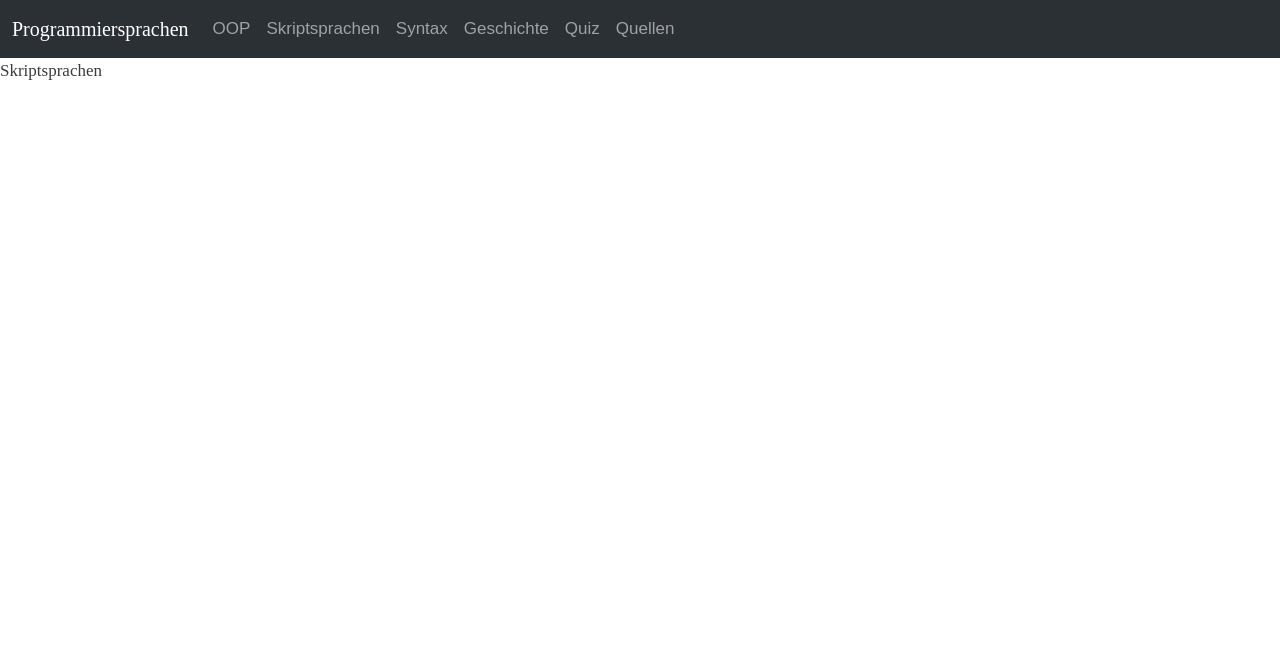
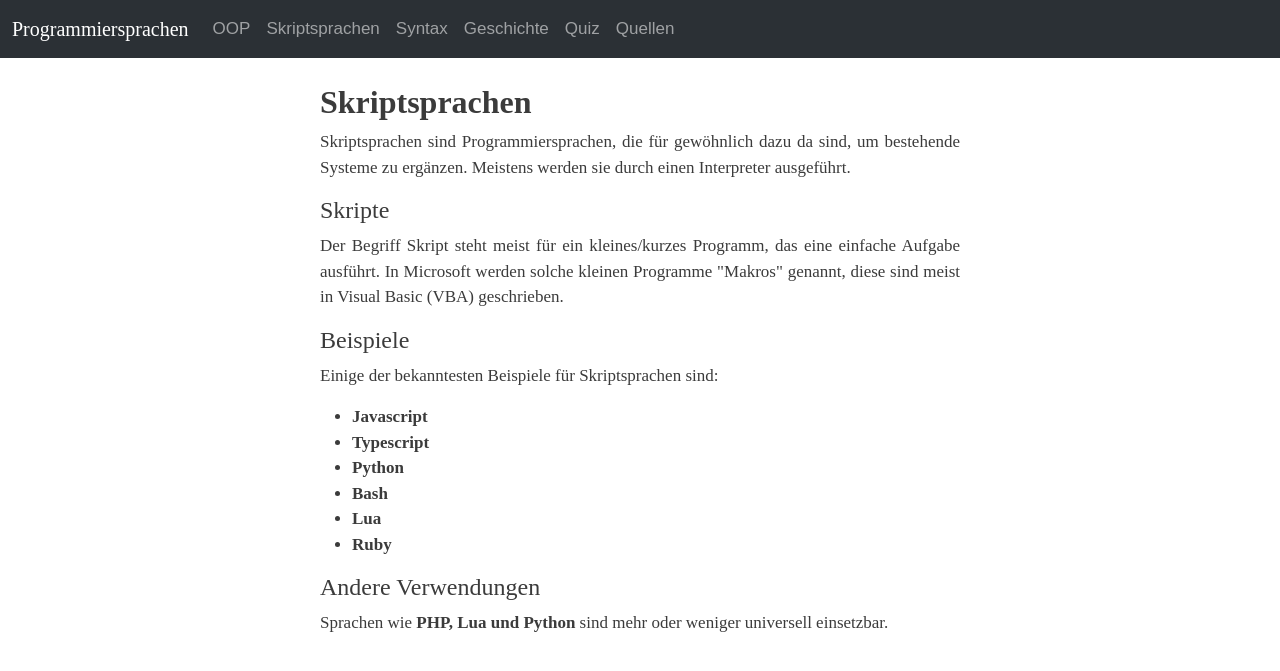
Before and after one commit to Raphi9999/Homepage-schule, a Flask app: page /script in a window 1280 px wide. Shown: the top 671 px of the page. Run offline with Flask 3, Linux system fonts and the light colour scheme.

Commit message:
Geschichte & OOP & Scriptsprachen

```diff
--- a/static/styles.css
+++ b/static/styles.css
@@ -22,16 +22,11 @@ body {
 }
 
 .img-flex {
-    display: flex;
-    width: calc(60% - 2px);
+    margin-left: 25%;
+    margin-right: 25%;
     height: auto;
-    text-align: justify;
+    max-width: 50%;
     align-content: center;
-    margin-left:20%;
-    margin-right:20%;
+
+
 }
-
-.rounded-corners {
-    border-radius: 24%;
-    overflow: hidden;
-}
--- a/templates/oop.html
+++ b/templates/oop.html
@@ -2,8 +2,8 @@
 
 {% block content %}
 <div class="main-content">
-    <h2 class="blocksatz"><b>Objektorientiertes Programmieren</b></h2>
     <div class="blocksatz">
+    <h2><b>Objektorientiertes Programmieren</b></h2>
         <p>
             "OOP" ist die Abkürzung für Objektorientiertes Programmieren. <br>
             Dieses Konzept wird in vielen modernen Programmiersprachen genutzt. Einige bekannte Beispiele dafür sind:
@@ -19,10 +19,10 @@
             <b>Das Konzept von OOP funktioniert in etwa folgendermaßen:</b> <br>
             Programme in diesen Sprachen sind aufgeteilt in Klassen und Objekte. Dabei sind Klassen der "Bauplan" für die Objekte.
             In einer Klasse wird definiert, wie ein Objekt später aussehen soll. Danach kann aus diesem "Bauplan" danach eine beliebige Menge an Objekten instanziert (erstellt) werden.
-            <br><b>Beispiel:</b>
+            <br><b>Beispiel: <br></b>
         </p>
-        <img src="static/images/oop-schweinchen.png" alt="OOP-Beispiel in Python">
     </div>
+    <img class=img-flex src="static/images/oop-schweinchen.png" alt="OOP-Beispiel in Python">
 
 </div>
 {% endblock %}
--- a/templates/scriptsprachen.html
+++ b/templates/scriptsprachen.html
@@ -1,5 +1,35 @@
 {% extends "index.html" %}
 
 {% block content %}
-<p>Skriptsprachen</p>
+<div class="main-content">
+    <div class="blocksatz">
+        <h2><b>Skriptsprachen</b></h2>
+        <p>
+            Skriptsprachen sind Programmiersprachen, die für gewöhnlich dazu da sind, um
+            bestehende Systeme zu ergänzen. Meistens werden sie durch einen Interpreter ausgeführt.
+        </p>
+        <h4>Skripte</h4>
+        <p>
+            Der Begriff Skript steht meist für ein kleines/kurzes Programm, das eine
+            einfache Aufgabe ausführt. In Microsoft werden solche kleinen Programme "Makros"
+            genannt, diese sind meist in Visual Basic (VBA) geschrieben.
+        </p>
+        <h4>Beispiele</h4>
+        <p>
+            Einige der bekanntesten Beispiele für Skriptsprachen sind:
+        </p>
+        <ul>
+            <b>
+                <li>Javascript</li>
+                <li>Typescript</li>
+                <li>Python</li>
+                <li>Bash</li>
+                <li>Lua</li>
+                <li>Ruby</li>
+            </b>
+        </ul>
+        <h4>Andere Verwendungen</h4>
+        Sprachen wie <b>PHP, Lua und Python</b> sind mehr oder weniger universell einsetzbar.
+    </div>
+</div>
 {% endblock %}
```
Also changed, not shown: templates/geschichte.html (+31 -1 lines).
